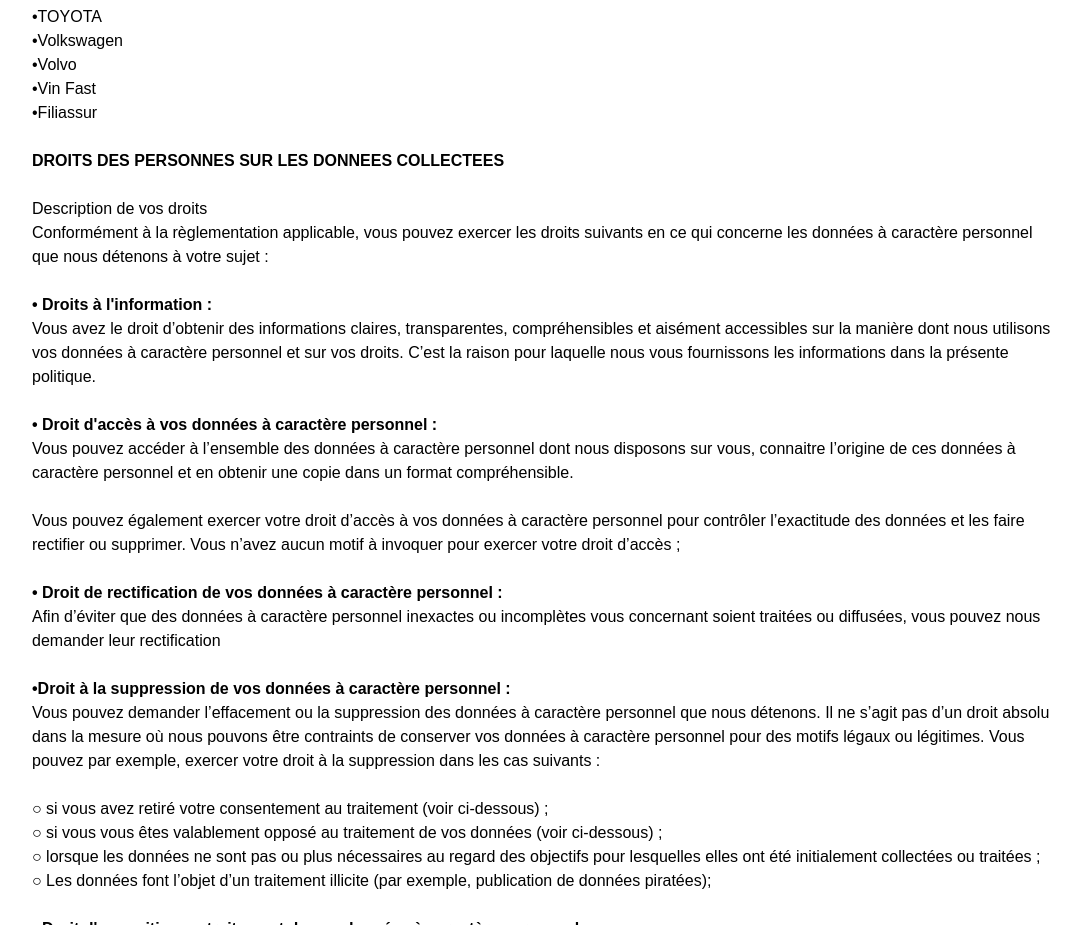
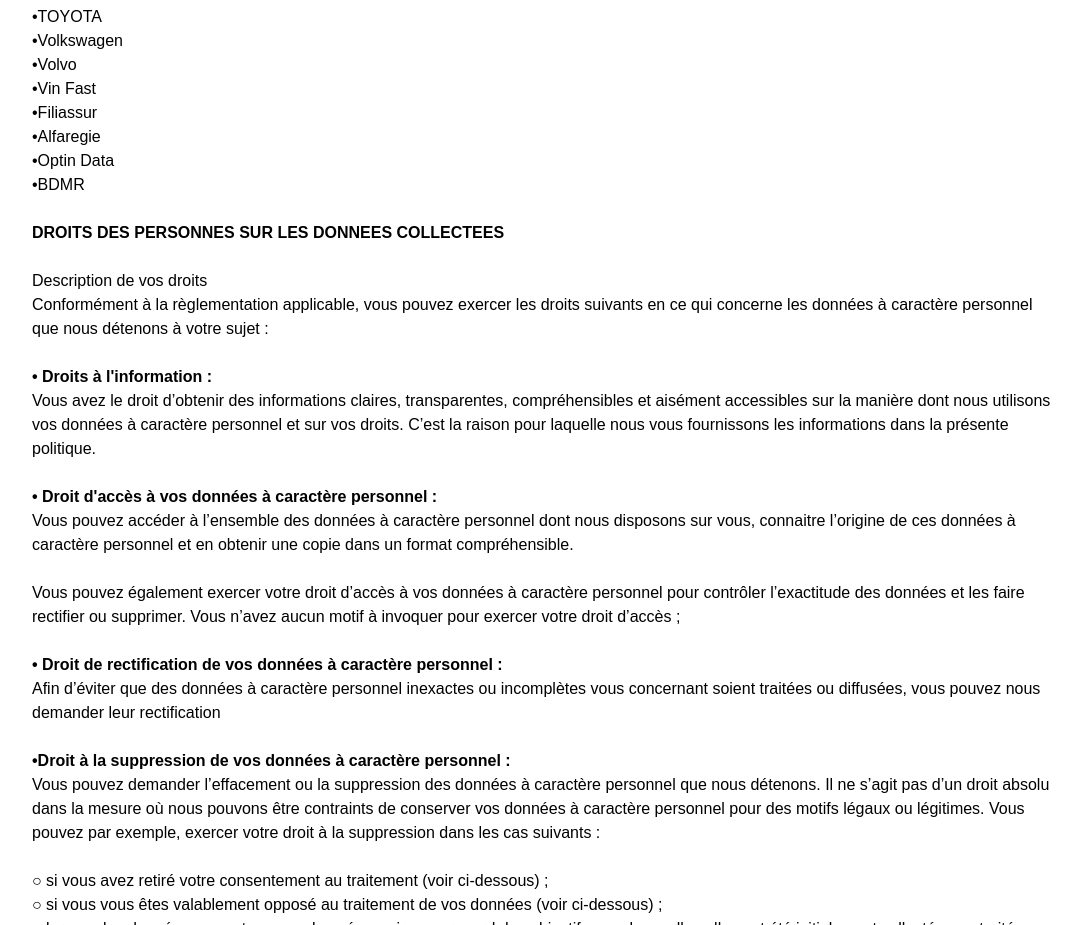
Before and after one commit to Agence-Nova-Digital/mediazur-mentions, a plain HTML site: page politique-de-confidentialite.html in a window 1280 px wide. Shown: the part 5664-6589 px from the top of the page, without its empty margins (96-1177 px from the left). Drawn offline with nearby package versions, Linux system fonts and the light colour scheme; a script that the page names is missing.

Commit message:
Update politique-de-confidentialite.html

```diff
--- a/politique-de-confidentialite.html
+++ b/politique-de-confidentialite.html
@@ -452,6 +452,10 @@
 
                       <p>•Vin Fast</p>
                       <p>•Filiassur</p>
+                      <p>•Alfaregie</p>
+                      <p>•Optin Data</p>
+                      <p>•BDMR</p>
+
                       <p><br></p>
                       <p><strong>DROITS DES PERSONNES SUR LES DONNEES COLLECTEES</strong></p>
                       <p><br></p>
```
